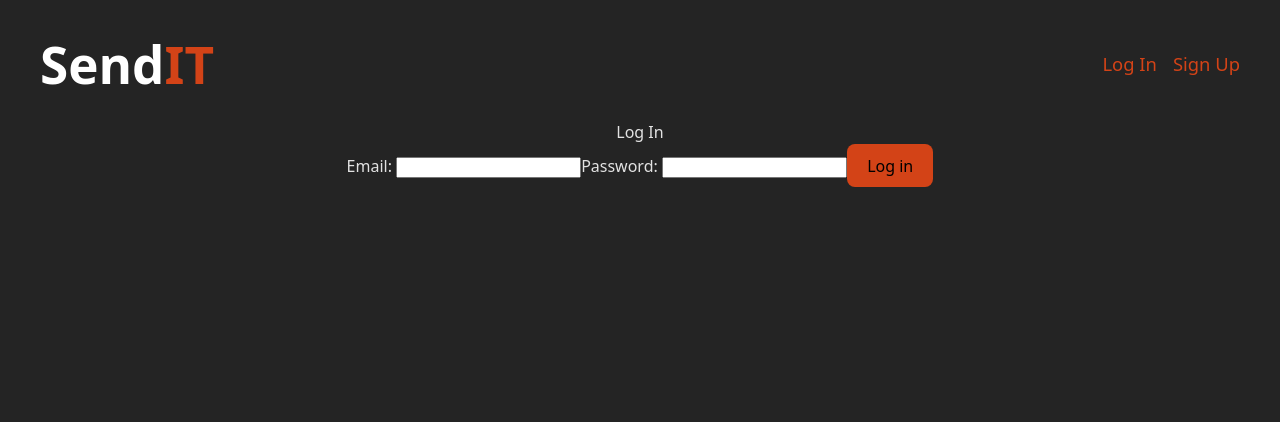
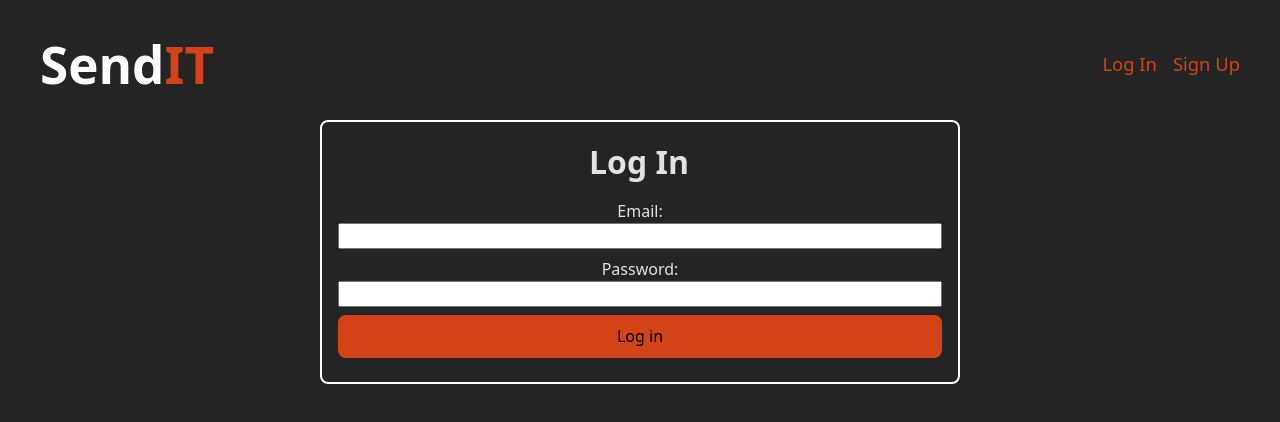
Before and after one commit to crL96/messaging-app, a React (Vite) app in the folder frontend/: page /login in a window 1280 px wide. Shown: the top 422 px of the page. Built offline with nearby package versions, Linux system fonts and the light colour scheme; no server answers.

Commit message:
Set style and layout for login and sign-up pages

```diff
--- a/frontend/src/pages/Login.jsx
+++ b/frontend/src/pages/Login.jsx
@@ -1,6 +1,7 @@
 import { useState } from "react";
 import { useNavigate } from "react-router-dom";
 import Header from "../components/header/Header";
+import styles from "./forms.module.css";
 
 const API_URL = import.meta.env.VITE_API_URL;
 
@@ -38,13 +39,13 @@ function Login() {
     return (
         <>
             <Header />
-            {displayMsg ? <p>Incorrect email and or password</p> : null}
-            <form onSubmit={handleLogin}>
+            {displayMsg ? <p className={styles.errorMessage}>Incorrect email and/or password</p> : null}
+            <form className={styles.form} onSubmit={handleLogin}>
                 <legend>Log In</legend>
                 <label htmlFor="email">Email: </label>
-                <input type="email" name="email" id="email" />
+                <input type="email" name="email" id="email" required />
                 <label htmlFor="password">Password: </label>
-                <input type="password" name="password" id="password" />
+                <input type="password" name="password" id="password" required />
                 <button type="submit">Log in</button>
             </form>
         </>
--- a/frontend/src/pages/Signup.jsx
+++ b/frontend/src/pages/Signup.jsx
@@ -2,6 +2,7 @@ import { useState } from "react";
 import { useNavigate } from "react-router-dom";
 import Header from "../components/header/Header";
 const API_URL = import.meta.env.VITE_API_URL;
+import styles from "./forms.module.css";
 
 function Signup() {
     const [errorMessages, setErrorMessages] = useState([]);
@@ -53,21 +54,25 @@ function Signup() {
     return (
         <>
             <Header />
-            <ul>
+            <ul className={styles.errorList}>
                 {errorMessages.map((error, index) => {
-                    return <li key={index}>{error.msg}</li>;
+                    return (
+                        <li className={styles.errorMessage} key={index}>
+                            {error.msg}
+                        </li>
+                    );
                 })}
             </ul>
-            <form onSubmit={handleSignup}>
+            <form className={styles.form} onSubmit={handleSignup}>
                 <legend>Sign Up</legend>
                 <label htmlFor="username">Username: </label>
-                <input type="text" name="username" id="username" />
+                <input type="text" name="username" id="username" required />
                 <label htmlFor="email">Email: </label>
-                <input type="email" name="email" id="email" />
+                <input type="email" name="email" id="email" required />
                 <label htmlFor="password">Password: </label>
-                <input type="password" name="password" id="password" />
+                <input type="password" name="password" id="password" required />
                 <label htmlFor="confPassword">Confirm Password: </label>
-                <input type="password" name="confPassword" id="confPassword" />
+                <input type="password" name="confPassword" id="confPassword" required />
                 <button type="submit">Log in</button>
             </form>
         </>
--- /dev/null
+++ b/frontend/src/pages/forms.module.css
@@ -0,0 +1,41 @@
+.form {
+    border: 2px solid white;
+    padding: 1rem;
+    border-radius: 0.5rem;
+    display: flex;
+    flex-direction: column;
+    margin-bottom: 1.5rem;
+    min-width: 320px;
+    max-width: 70ch;
+
+    margin: 0 auto;
+}
+
+.form > legend {
+    padding-left: 0;
+    font-weight: bold;
+    margin-bottom: 0.8rem;
+    text-align: center;
+    font-size: 2rem;
+}
+
+.form > input,
+.form > select,
+.form > button {
+    margin-bottom: 0.5rem;
+}
+
+.errorList,
+.errorMessage {
+    text-align: center;
+    list-style: none;
+    margin-bottom: 1rem;
+
+    padding-left: 0;
+
+    color: red;
+}
+
+form > input {
+    line-height: 1.5;
+}
```
